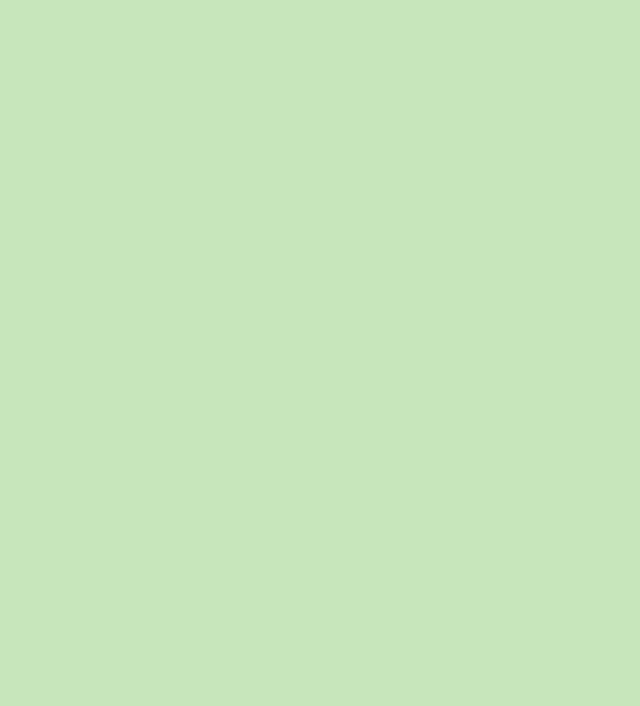
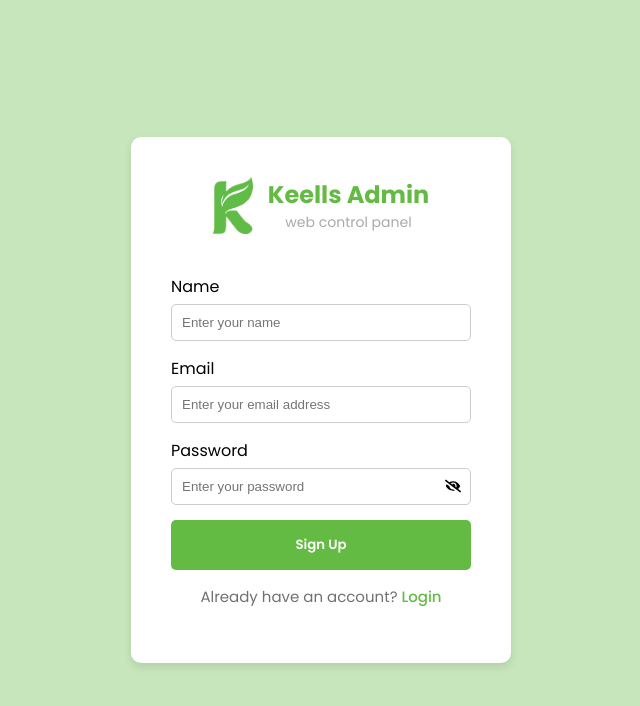
Before and after one commit to Chandupa2001/Keells-admin, a React (Create React App) app: page /signUp in a window 1280 px wide. Before the commit this address had no page. Shown: the top 706 px of the page, without its empty margins (319-959 px from the left). Built offline with nearby package versions, Linux system fonts and the light colour scheme.

Commit message:
Created signup UI

```diff
--- a/src/App.js
+++ b/src/App.js
@@ -2,6 +2,7 @@ import React from 'react';
 import { BrowserRouter as Router, Route, Routes } from 'react-router-dom';
 import Login from './pages/Login/Login';
 import './App.css';
+import Signup from './pages/Signup/Signup';
 
 function App() {
   return (
@@ -9,6 +10,7 @@ function App() {
       <Router>
         <Routes>
           <Route path='/' element={<Login />} />
+          <Route path='/signUp' element={<Signup />} />
         </Routes>
       </Router>
     </div>
--- a/src/pages/Login/Login.css
+++ b/src/pages/Login/Login.css
@@ -50,7 +50,7 @@ body {
 }
 
 .input-group {
-  margin: 20px 0;
+  margin: 15px 0;
 }
 
 .input-group label {
--- a/src/pages/Login/Login.jsx
+++ b/src/pages/Login/Login.jsx
@@ -2,11 +2,14 @@ import React, { useState } from "react";
 import "./Login.css";
 import { assets } from "../../assets/assets";
 import { FaEye, FaEyeSlash } from "react-icons/fa";
+import { useNavigate } from "react-router-dom";
 
 function Login() {
   const [email, setEmail] = useState("");
   const [password, setPassword] = useState("");
   const [passwordVisible, setPasswordVisible] = useState(false);
+
+  const navigate = useNavigate();
 
   const handleLogin = (e) => {
     e.preventDefault();
@@ -63,7 +66,7 @@ function Login() {
           </button>
         </form>
         <p className="create-account">
-          Don't have an account? <span className="register">Register</span>
+          Don't have an account? <span className="register" onClick={() => navigate('/signUp')} >Register</span>
         </p>
       </div>
     </div>
--- a/src/pages/Signup/Signup.css
+++ b/src/pages/Signup/Signup.css
@@ -0,0 +1,107 @@
+body {
+    margin: 0;
+    padding: 0;
+    background-color: #c7e6bb;
+  }
+
+  .login-container {
+    display: flex;
+    justify-content: center;
+    align-items: center;
+    height: 100vh;
+  }
+
+  .login-box {
+    background: white;
+    padding: 40px;
+    border-radius: 10px;
+    box-shadow: 0 4px 8px rgba(0, 0, 0, 0.1);
+    text-align: center;
+    width: 300px;
+  }
+
+  .logo {
+    display: flex;
+    align-items: center;
+    justify-content: center;
+    margin-bottom: 40px;
+  }
+
+  .logo img {
+    width: 40px;
+    margin-right: 15px;
+  }
+
+  .logo-text {
+    text-align: left;
+  }
+
+  .logo-text h1 {
+    margin: 0;
+    font-size: 24px;
+    color: #63bb43;
+  }
+
+  .logo-text p {
+    margin: 0;
+    font-size: 14px;
+    color: #aaaaaa;
+    text-align: center;
+  }
+
+  .input-group {
+    margin: 15px 0;
+  }
+
+  .input-group label {
+    display: block;
+    margin-bottom: 5px;
+    text-align: left;
+  }
+
+  .input-group input {
+    width: 100%;
+    padding: 10px;
+    border-radius: 5px;
+    border: 1px solid #ccc;
+    box-sizing: border-box;
+  }
+
+  .password-wrapper {
+    position: relative;
+  }
+
+  .password-wrapper input {
+    padding-right: 40px;
+  }
+
+  .toggle-password {
+    position: absolute;
+    right: 10px;
+    top: 10px;
+    cursor: pointer;
+    user-select: none;
+  }
+
+  .login-button {
+    background-color: #63bb43;
+    color: white;
+    padding: 15px;
+    border-radius: 5px;
+    border: none;
+    cursor: pointer;
+    width: 100%;
+    font-family: Poppins;
+    font-weight: 600;
+  }
+
+  .create-account {
+      color: #6E726E;
+      font-size: 15px;
+  }
+
+  .register {
+      color: #63bb43;
+      cursor: pointer;
+      font-weight: 500;
+  }
--- a/src/pages/Signup/Signup.jsx
+++ b/src/pages/Signup/Signup.jsx
@@ -1,10 +1,87 @@
-import React from 'react'
-import './Signup.css'
+import React, { useState } from "react";
+import "./Signup.css";
+import { assets } from "../../assets/assets";
+import { FaEye, FaEyeSlash } from "react-icons/fa";
+import { useNavigate } from "react-router-dom";
 
 function Signup() {
+  const [name, setName] = useState("");
+  const [email, setEmail] = useState("");
+  const [password, setPassword] = useState("");
+  const [passwordVisible, setPasswordVisible] = useState(false);
+
+  const navigate = useNavigate();
+
+  const handleLogin = (e) => {
+    e.preventDefault();
+    console.log("Email:", email);
+    console.log("Password:", password);
+  };
+
   return (
-    <div>Signup</div>
-  )
+    <div className="login-container">
+      <div className="login-box">
+        <div className="logo">
+          <img src={assets.logo} alt="Keells Admin" />
+          <div className="logo-text">
+            <h1>Keells Admin</h1>
+            <p>web control panel</p>
+          </div>
+        </div>
+        <form onSubmit={handleLogin}>
+          <div className="input-group">
+            <label htmlFor="email">Name</label>
+            <input
+              type="text"
+              id="name"
+              value={name}
+              onChange={(e) => setName(e.target.value)}
+              placeholder="Enter your name"
+            />
+          </div>
+          <div className="input-group">
+            <label htmlFor="email">Email</label>
+            <input
+              type="text"
+              id="email"
+              value={email}
+              onChange={(e) => setEmail(e.target.value)}
+              placeholder="Enter your email address"
+            />
+          </div>
+          <div className="input-group">
+            <label htmlFor="password">Password</label>
+            <div className="password-wrapper">
+              <input
+                type={passwordVisible ? "text" : "password"}
+                id="password"
+                value={password}
+                onChange={(e) => setPassword(e.target.value)}
+                placeholder="Enter your password"
+              />
+              {passwordVisible ? (
+                <FaEye
+                  onClick={() => setPasswordVisible(false)}
+                  className="toggle-password"
+                />
+              ) : (
+                <FaEyeSlash
+                  onClick={() => setPasswordVisible(true)}
+                  className="toggle-password"
+                />
+              )}
+            </div>
+          </div>
+          <button type="submit" className="login-button">
+            Sign Up
+          </button>
+        </form>
+        <p className="create-account">
+          Already have an account? <span className="register" onClick={() => navigate('/')} >Login</span>
+        </p>
+      </div>
+    </div>
+  );
 }
 
-export default Signup
+export default Signup;
```
